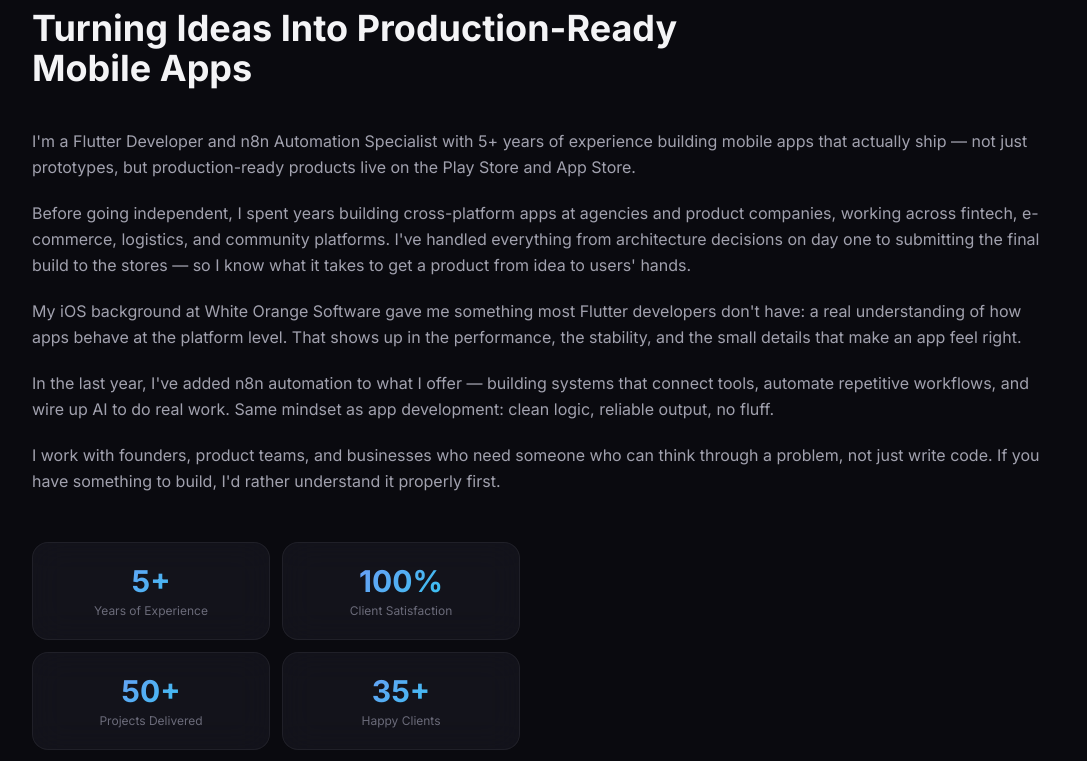
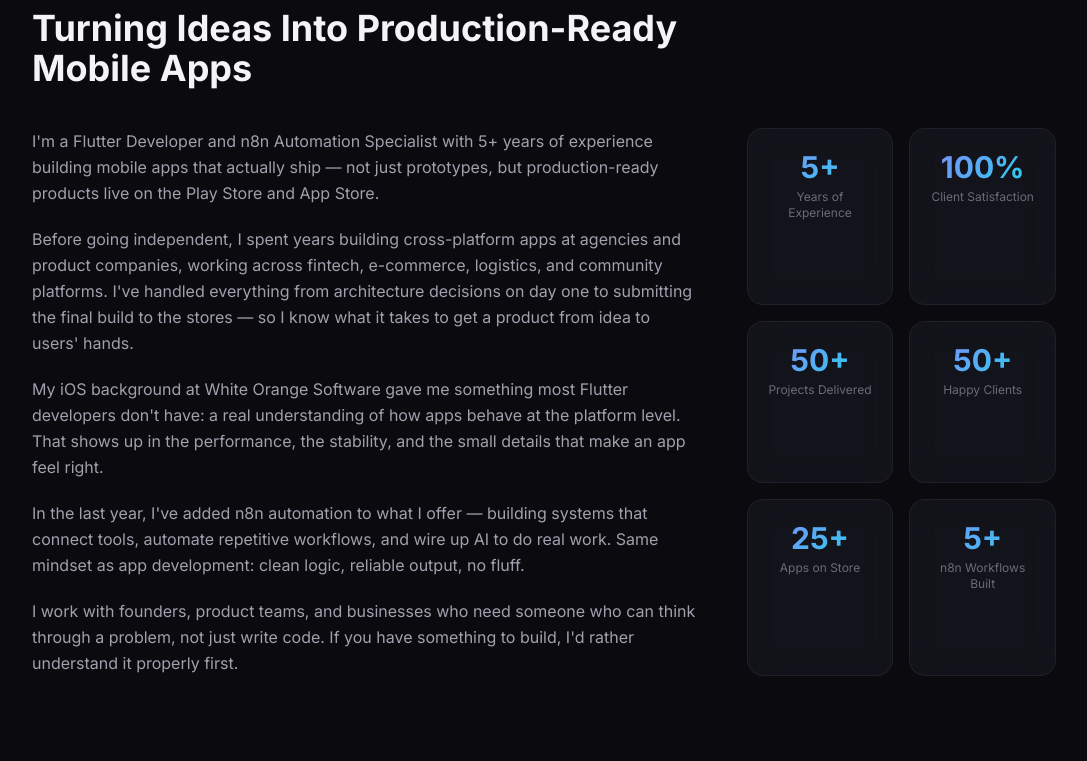
Before and after one commit to RaahilShaikh/rahil-portfolio, a React (Vite) app: page / in a window 1280 px wide. Shown: the part 940-1701 px from the top of the page, without its empty margins (96-1183 px from the left). Built offline with nearby package versions, Linux system fonts and the light colour scheme.

Commit message:
Updated site info

```diff
--- a/src/components/About.jsx
+++ b/src/components/About.jsx
@@ -19,7 +19,7 @@ export default function About() {
           </h2>
         </motion.div>
 
-        <div className="grid md:grid-cols-2 gap-12">
+        <div className="grid md:grid-cols-3 gap-12">
           <motion.div
             initial={{ opacity: 0, x: -20 }}
             whileInView={{ opacity: 1, x: 0 }}
@@ -39,7 +39,7 @@ export default function About() {
             whileInView={{ opacity: 1, x: 0 }}
             viewport={{ once: true }}
             transition={{ duration: 0.6 }}
-            className="grid grid-cols-2 gap-3 content-start"
+            className="grid grid-cols-2 gap-4"
           >
             {siteInfo.stats.map((stat) => (
               <div
--- a/src/data/siteInfo.js
+++ b/src/data/siteInfo.js
@@ -13,9 +13,9 @@ export const siteInfo = {
   resumeUrl: "/Rahil_Shaikh_CV.pdf",
 
   // SEO
-  metaTitle: "Rahil Shaikh | Senior Flutter Developer & n8n Automation Expert in Surat",
+  metaTitle: "Rahil Shaikh | Flutter Developer & n8n Automation Expert in Surat",
   metaDescription:
-    "Rahil Shaikh is a Senior Flutter Developer with 5+ years of experience building production mobile apps for iOS & Android, plus 1+ year of n8n workflow automation. Available for freelance & full-time opportunities.",
+    "Rahil Shaikh is a Flutter Developer with 5+ years of experience building production mobile apps for iOS & Android, plus 1+ year of n8n workflow automation. Available for freelance & full-time opportunities.",
   keywords: [
     "Flutter Developer",
     "Flutter Developer Surat",
@@ -44,8 +44,9 @@ export const siteInfo = {
     { label: "Years of Experience", value: "5+" },
     { label: "Client Satisfaction", value: "100%" },
     { label: "Projects Delivered", value: "50+" },
-    { label: "Happy Clients", value: "35+" },
-    { label: "Apps on Store", value: "30+" },
+    { label: "Happy Clients", value: "50+" },
+    { label: "Apps on Store", value: "25+" },
+    { label: "n8n Workflows Built", value: "5+"},
   ],
 
   social: {
```
